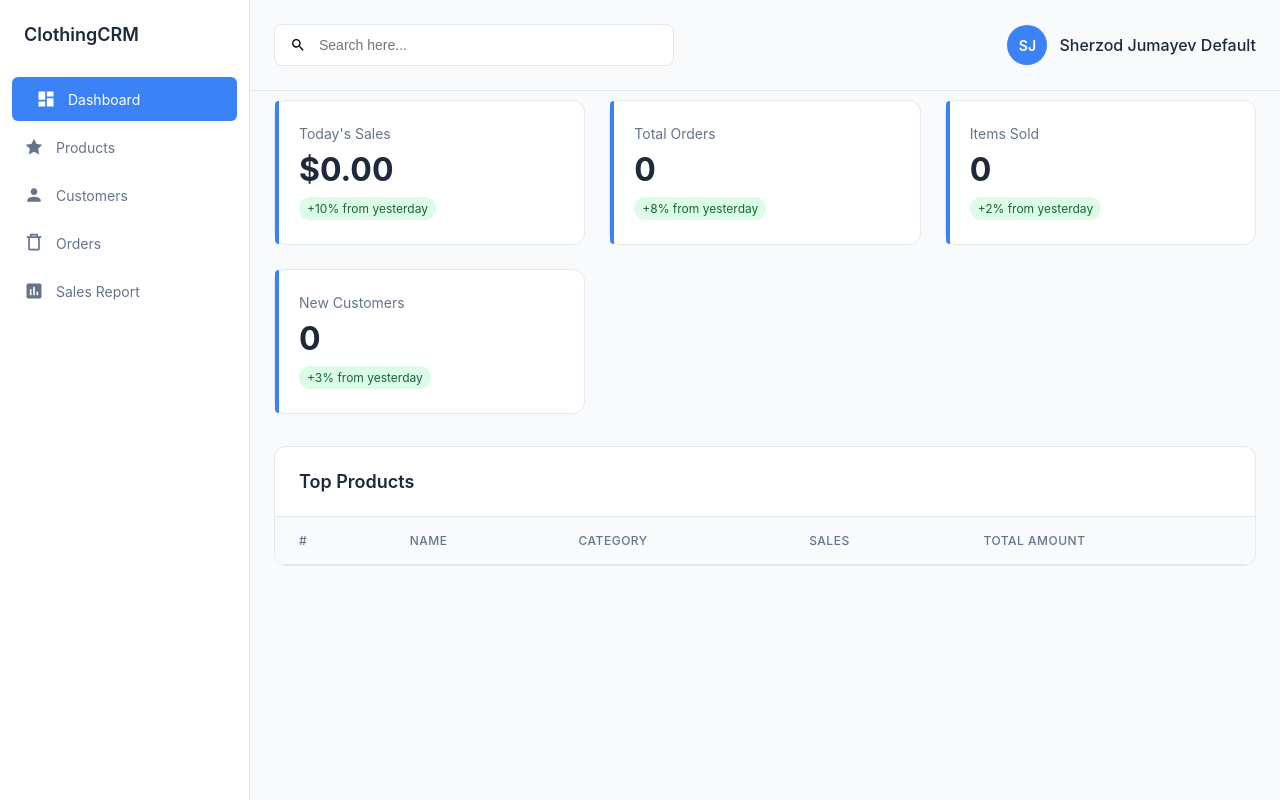
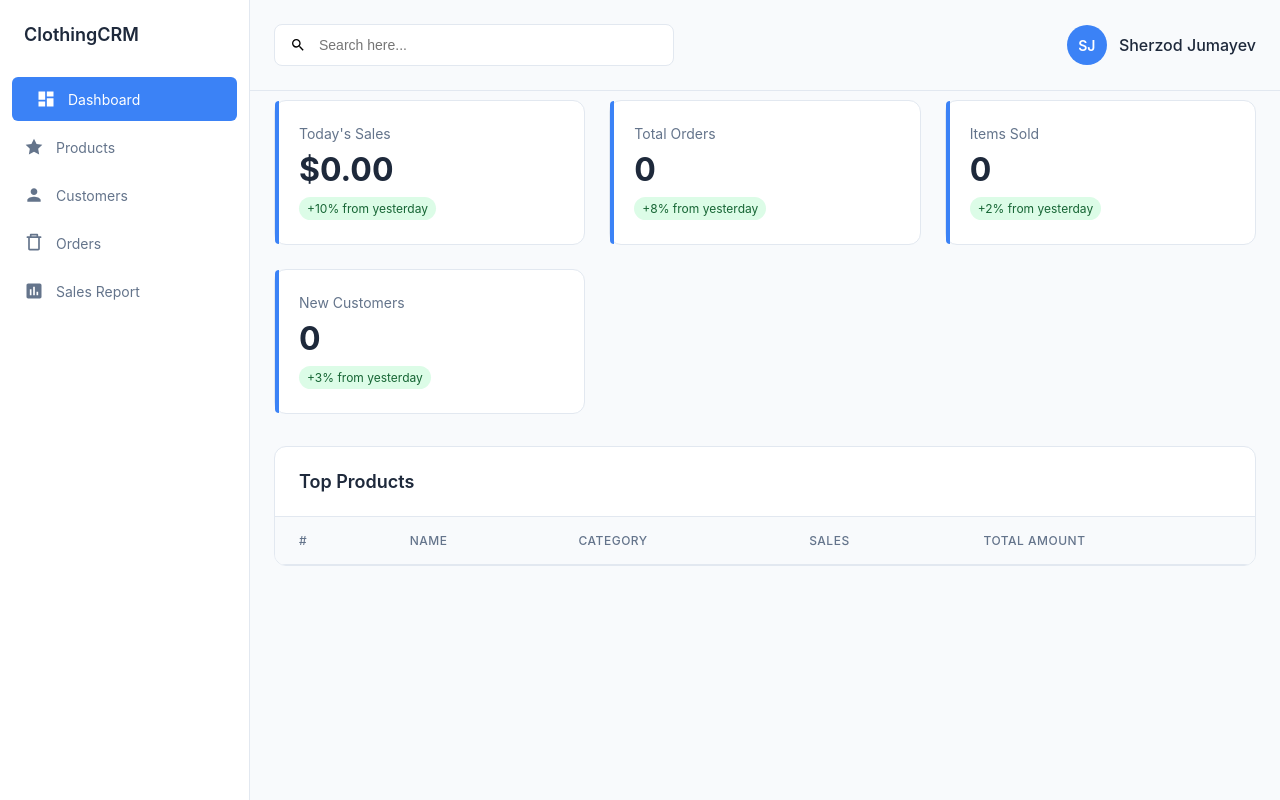
Before and after one commit to SherzodJumaev/Network1ngInTheCloud, a plain HTML site: page wwwroot/index.html in a window 1280 px wide. Drawn offline with nearby package versions, Linux system fonts and the light colour scheme; no server answers.

Commit message:
reset profile

```diff
--- a/wwwroot/index.html
+++ b/wwwroot/index.html
@@ -75,7 +75,7 @@
                 </div>
                 <div class="user-profile">
                     <div class="user-avatar">SJ</div>
-                    <div class="user-name">Sherzod Jumayev Default</div>
+                    <div class="user-name">Sherzod Jumayev</div>
                 </div>
             </div>
 
```
